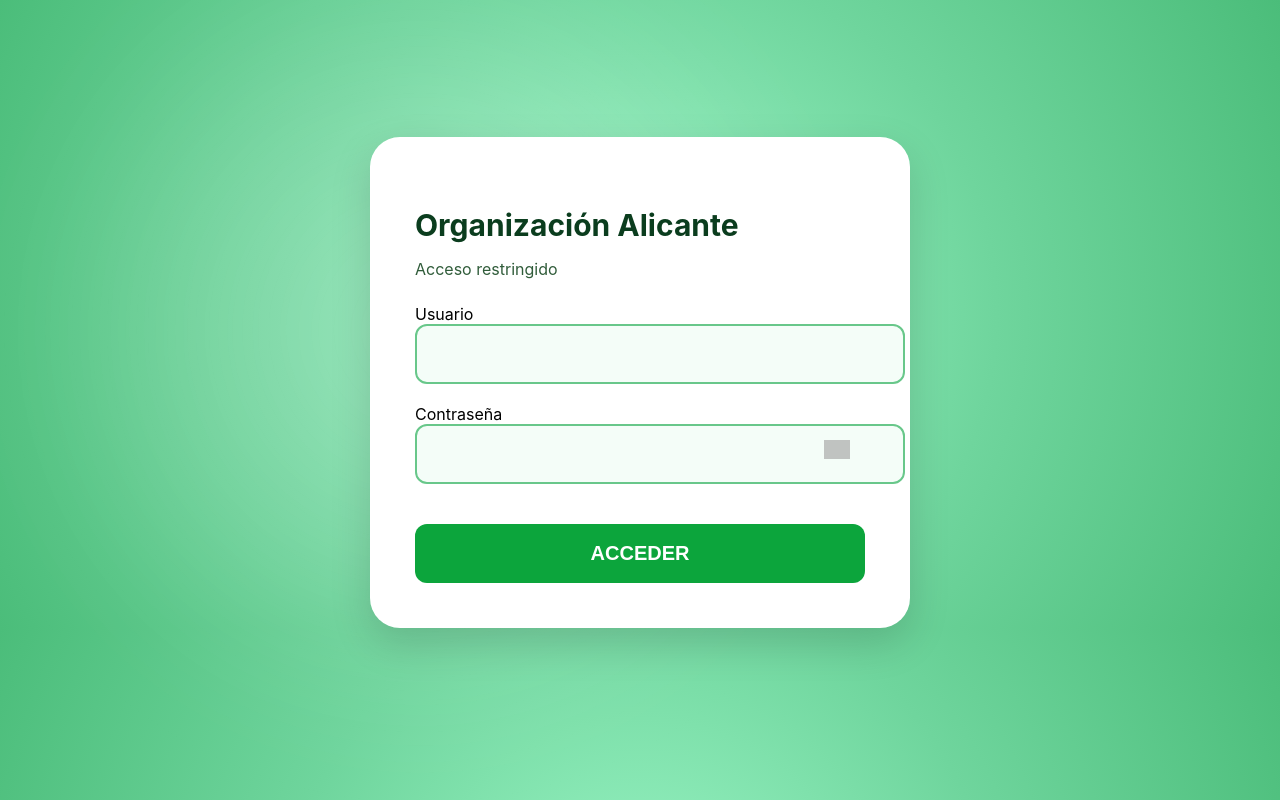
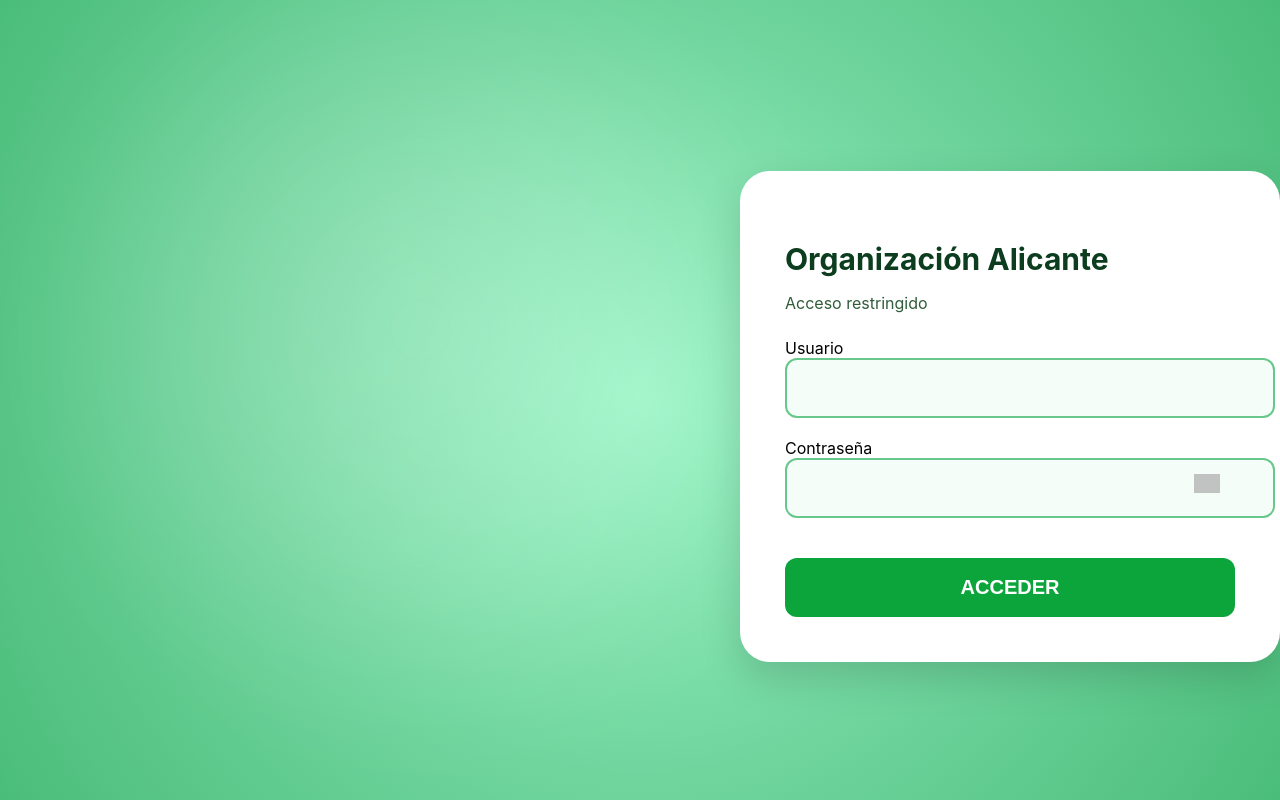
Before and after one commit to AltoVinalopo/ZonaAltoVinalopo, a Flask app: page /auth/login in a window 1280 px wide; the page is wider, and only the part inside the window is pictured. Run offline with Flask 3, Linux system fonts and the light colour scheme; grey boxes are pictures that could not be loaded.

Commit message:
Update login.html

```diff
--- a/templates/auth/login.html
+++ b/templates/auth/login.html
@@ -1,5 +1,6 @@
 {% extends "base.html" %}
 {% block body %}
+<body style="display:flex; justify-content:center; align-items:center; height:100vh;">
 
 <div class="login-container">
 
```
